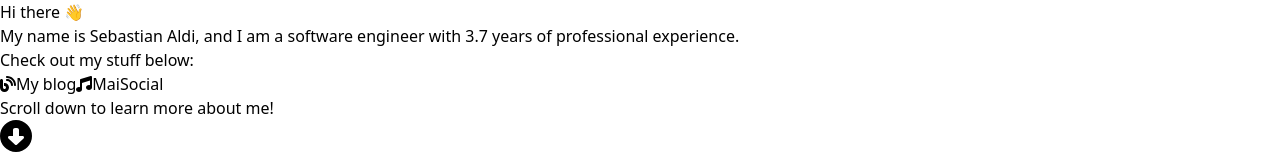
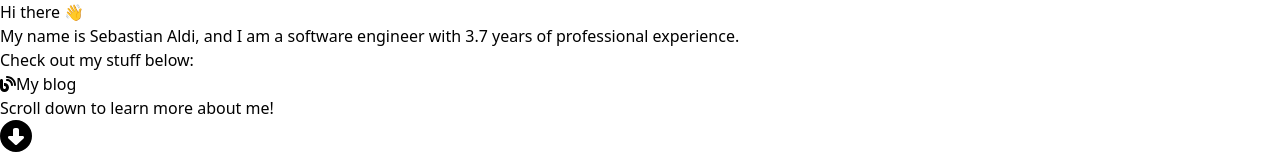
Before and after one commit to sebastianaldi17/personal-site, a React (Vite) app: page / in a window 1280 px wide. Shown: the top 156 px of the page. Built offline with nearby package versions, Linux system fonts and the light colour scheme.

Commit message:
Remove maisocial

```diff
--- a/src/data.ts
+++ b/src/data.ts
@@ -31,11 +31,6 @@ export const Data: {
             icon: faBlog,
             link: "https://blog.sebastianaldi.com/",
             buttonText: "My blog"
-        },
-        {
-            icon: faMusic,
-            link: "https://maisocial.sebastianaldi.com/",
-            buttonText: "MaiSocial"
         }
     ],
     workExperience: [
```
